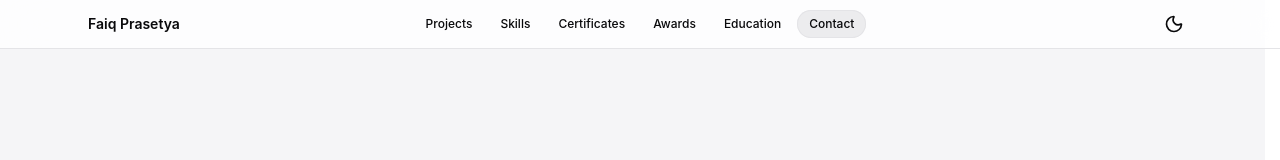
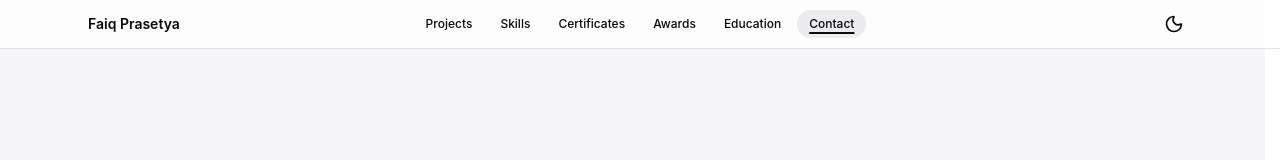
Before and after one commit to nomedcode/portfolio, a Next.js app: page / in a window 1280 px wide. Shown: the top 160 px of the page. Built offline with nearby package versions, Linux system fonts and the light colour scheme.

Commit message:
a11y(nav): replace the 1.25:1 current pill with a text-colour underline
The current-section ring was 1.25:1 against the glass header, below the
3:1 floor for non-text contrast, and desktop had no non-colour cue. A 2px
underline in the foreground colour is 19.9:1 light and 17.2:1 dark.

```diff
--- a/src/components/Nav/Nav.tsx
+++ b/src/components/Nav/Nav.tsx
@@ -54,7 +54,7 @@ export function Nav() {
               key={s.id}
               href={`#${s.id}`}
               aria-current={active === s.id ? "location" : undefined}
-              className="press hit-area rounded-full px-3 py-1.5 text-xs font-medium text-fg underline-offset-4 hover:bg-line/60 aria-[current=location]:bg-line/70 aria-[current=location]:ring-1 aria-[current=location]:ring-inset aria-[current=location]:ring-line forced-colors:aria-[current=location]:underline"
+              className="press hit-area rounded-full px-3 py-1.5 text-xs font-medium text-fg underline-offset-4 hover:bg-line/60 aria-[current=location]:bg-line/70 aria-[current=location]:underline aria-[current=location]:decoration-2 aria-[current=location]:decoration-fg forced-colors:aria-[current=location]:underline"
             >
               {s.label}
             </a>
```
Also changed, not shown: 1 other file (tests, documents, lock files or other folders).
